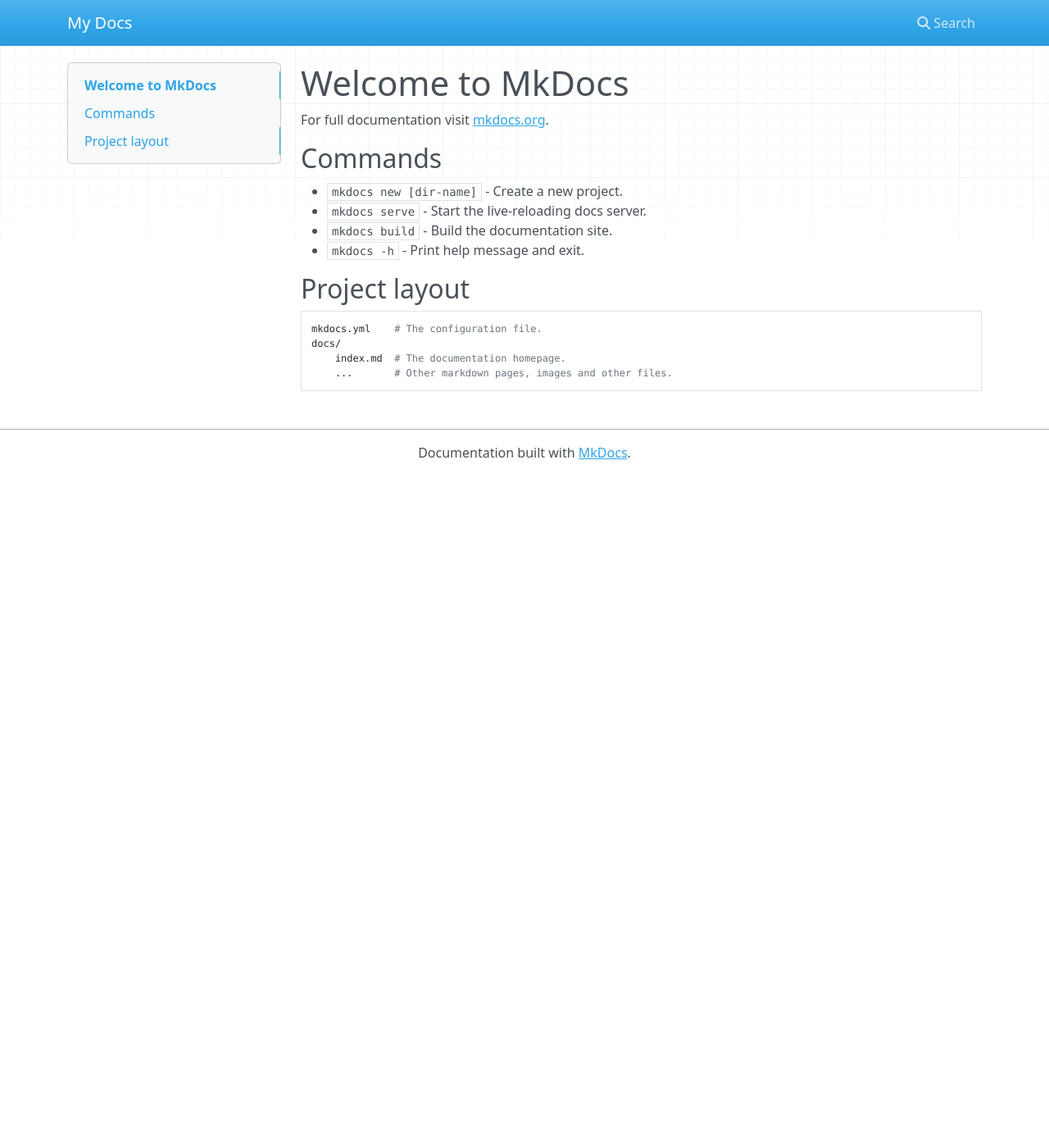
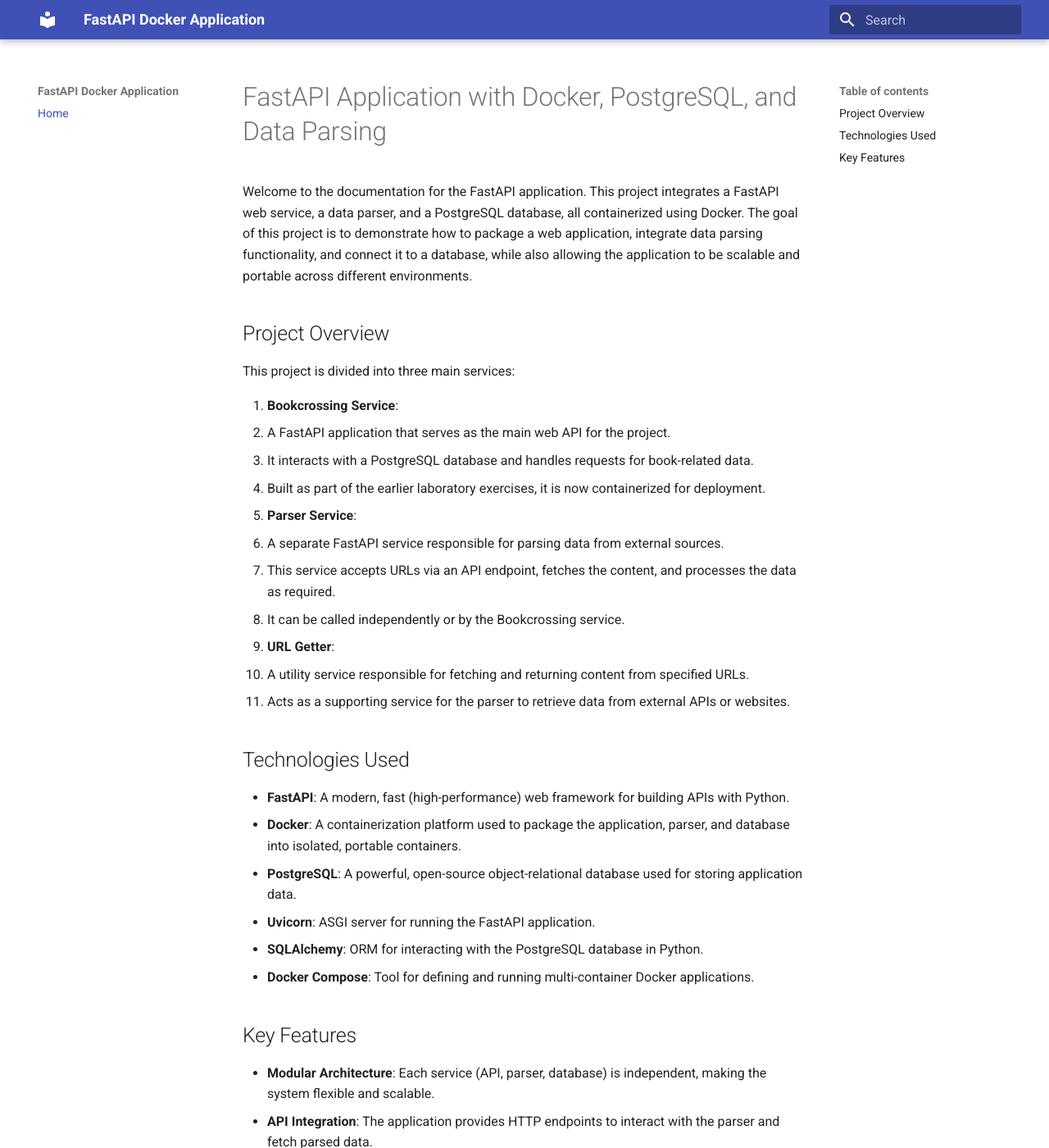
Before and after one commit to esmailalmoshki/docker, an MkDocs documentation site: the page built from documentation/docs/index.md, in a window 1280 px wide and 1400 px high. Shown: the whole window at 82% size. Built offline with MkDocs 1.6.1 and Material for MkDocs 9.7.7, drawn with Linux system fonts in a browser that asks for light colours; nearby versions of some CDN libraries; some of the changed text lies outside the part shown.

Commit message:
docs added

```diff
--- a/documentation/docs/index.md
+++ b/documentation/docs/index.md
@@ -1,17 +1,37 @@
-# Welcome to MkDocs
+# FastAPI Application with Docker, PostgreSQL, and Data Parsing
 
-For full documentation visit [mkdocs.org](https://www.mkdocs.org).
+Welcome to the documentation for the FastAPI application. This project integrates a FastAPI web service, a data parser, and a PostgreSQL database, all containerized using Docker. The goal of this project is to demonstrate how to package a web application, integrate data parsing functionality, and connect it to a database, while also allowing the application to be scalable and portable across different environments.
 
-## Commands
+## Project Overview
 
-* `mkdocs new [dir-name]` - Create a new project.
-* `mkdocs serve` - Start the live-reloading docs server.
-* `mkdocs build` - Build the documentation site.
-* `mkdocs -h` - Print help message and exit.
+This project is divided into three main services:
 
-## Project layout
+1. **Bookcrossing Service**:
+   - A FastAPI application that serves as the main web API for the project.
+   - It interacts with a PostgreSQL database and handles requests for book-related data.
+   - Built as part of the earlier laboratory exercises, it is now containerized for deployment.
 
-    mkdocs.yml    # The configuration file.
-    docs/
-        index.md  # The documentation homepage.
-        ...       # Other markdown pages, images and other files.
+2. **Parser Service**:
+   - A separate FastAPI service responsible for parsing data from external sources.
+   - This service accepts URLs via an API endpoint, fetches the content, and processes the data as required.
+   - It can be called independently or by the Bookcrossing service.
+
+3. **URL Getter**:
+   - A utility service responsible for fetching and returning content from specified URLs.
+   - Acts as a supporting service for the parser to retrieve data from external APIs or websites.
+
+## Technologies Used
+
+- **FastAPI**: A modern, fast (high-performance) web framework for building APIs with Python.
+- **Docker**: A containerization platform used to package the application, parser, and database into isolated, portable containers.
+- **PostgreSQL**: A powerful, open-source object-relational database used for storing application data.
+- **Uvicorn**: ASGI server for running the FastAPI application.
+- **SQLAlchemy**: ORM for interacting with the PostgreSQL database in Python.
+- **Docker Compose**: Tool for defining and running multi-container Docker applications.
+
+## Key Features
+
+- **Modular Architecture**: Each service (API, parser, database) is independent, making the system flexible and scalable.
+- **API Integration**: The application provides HTTP endpoints to interact with the parser and fetch parsed data.
+- **Containerization**: Using Docker, all services are isolated in their own containers, ensuring consistent behavior across environments.
+- **Queue-based Parser Calls**: The parser service can be invoked via HTTP calls, and all services are orchestrated with Docker Compose for seamless management.
--- a/documentation/mkdocs.yml
+++ b/documentation/mkdocs.yml
@@ -1 +1,9 @@
-site_name: My Docs
+site_name: FastAPI Docker Application
+nav:
+  - Home: index.md
+theme:
+  name: material
+
+plugins:
+  - search
+  - mkdocstrings
```
